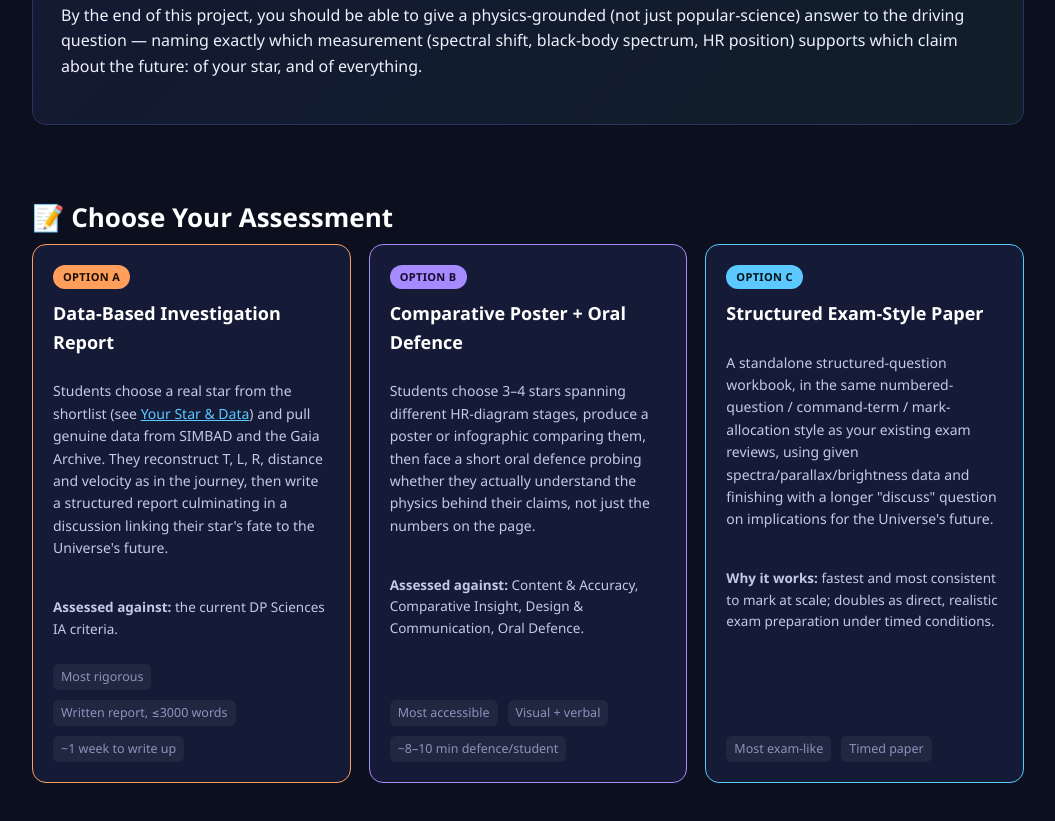
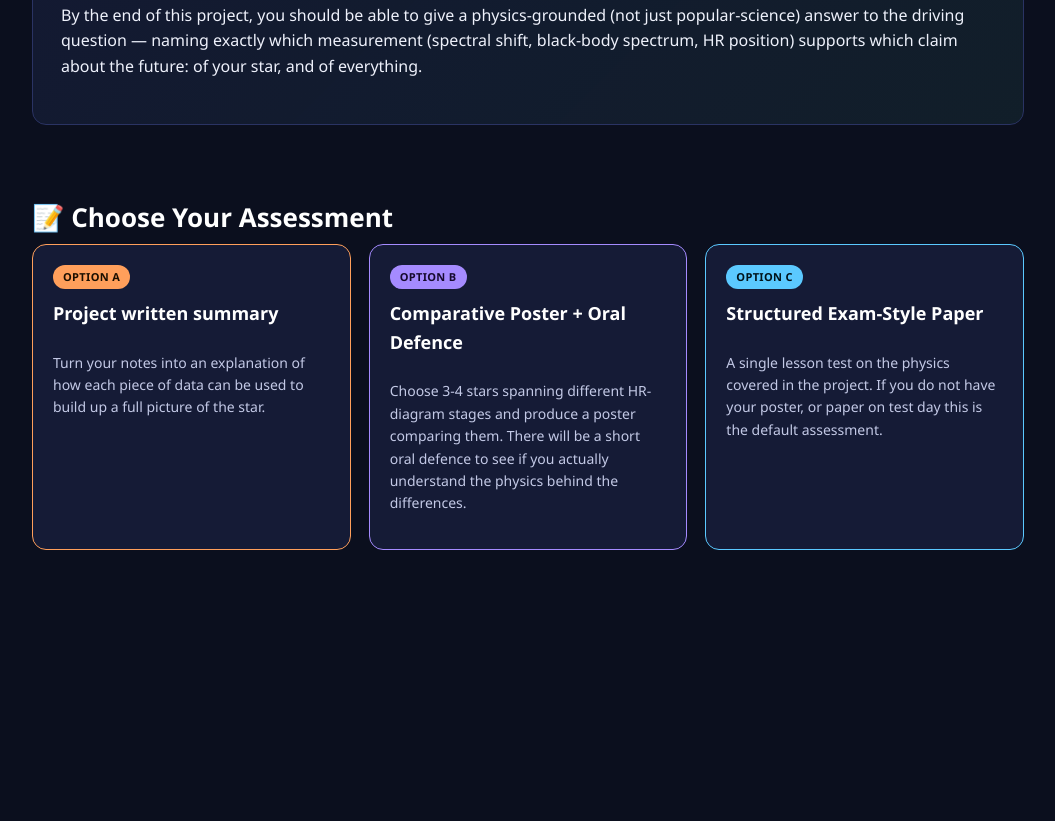
Before and after one commit to pwilliamson-physics/IB-Physics-SL, a plain HTML site: page modules/astrophysics/astrophysics-project.html in a window 1280 px wide. Shown: the part 7191-8012 px from the top of the page, without its empty margins (112-1167 px from the left). After the commit the page ends 7821 px from the top, so only its background shows below. Drawn offline with Linux system fonts and the light colour scheme.

Commit message:
Add files via upload

```diff
--- a/modules/astrophysics/astrophysics-project.html
+++ b/modules/astrophysics/astrophysics-project.html
@@ -519,24 +519,18 @@
     <div class="grid-3">
       <div class="assess-card" style="border-color:var(--accent-thermal);">
         <span class="assess-badge" style="background:var(--accent-thermal); color:#1a0f00;">Option A</span>
-        <h3>Data-Based Investigation Report</h3>
-        <p style="font-size:14px; color:var(--text-1);">Students choose a real star from the shortlist (see <a href="#data" class="inline">Your Star &amp; Data</a>) and pull genuine data from SIMBAD and the Gaia Archive. They reconstruct T, L, R, distance and velocity as in the journey, then write a structured report culminating in a discussion linking their star's fate to the Universe's future.</p>
-        <p style="font-size:13.5px; color:var(--text-1);"><b>Assessed against:</b> the current DP Sciences IA criteria.</p>
-        <div class="assess-meta"><span>Most rigorous</span><span>Written report, ≤3000 words</span><span>~1 week to write up</span></div>
+        <h3>Project written summary</h3>
+        <p style="font-size:14px; color:var(--text-1);">Turn your notes into an explanation of how each piece of data can be used to build up a full picture of the star.</p>
       </div>
       <div class="assess-card" style="border-color:var(--accent-evo);">
         <span class="assess-badge" style="background:var(--accent-evo); color:#160a2e;">Option B</span>
         <h3>Comparative Poster + Oral Defence</h3>
-        <p style="font-size:14px; color:var(--text-1);">Students choose 3–4 stars spanning different HR-diagram stages, produce a poster or infographic comparing them, then face a short oral defence probing whether they actually understand the physics behind their claims, not just the numbers on the page.</p>
-        <p style="font-size:13.5px; color:var(--text-1);"><b>Assessed against:</b> Content &amp; Accuracy, Comparative Insight, Design &amp; Communication, Oral Defence.</p>
-        <div class="assess-meta"><span>Most accessible</span><span>Visual + verbal</span><span>~8–10 min defence/student</span></div>
+        <p style="font-size:14px; color:var(--text-1);">Choose 3-4 stars spanning different HR-diagram stages and produce a poster comparing them. There will be a short oral defence to see if you actually understand the physics behind the differences.</p>
       </div>
       <div class="assess-card" style="border-color:var(--accent-wave);">
         <span class="assess-badge" style="background:var(--accent-wave); color:#00131a;">Option C</span>
         <h3>Structured Exam-Style Paper</h3>
-        <p style="font-size:14px; color:var(--text-1);">A standalone structured-question workbook, in the same numbered-question / command-term / mark-allocation style as your existing exam reviews, using given spectra/parallax/brightness data and finishing with a longer "discuss" question on implications for the Universe's future.</p>
-        <p style="font-size:13.5px; color:var(--text-1);"><b>Why it works:</b> fastest and most consistent to mark at scale; doubles as direct, realistic exam preparation under timed conditions.</p>
-        <div class="assess-meta"><span>Most exam-like</span><span>Timed paper</span></div>
+        <p style="font-size:14px; color:var(--text-1);">A single lesson test on the physics covered in the project. If you do not have your poster, or paper on test day this is the default assessment.</p>
       </div>
     </div>
   </section>
```
